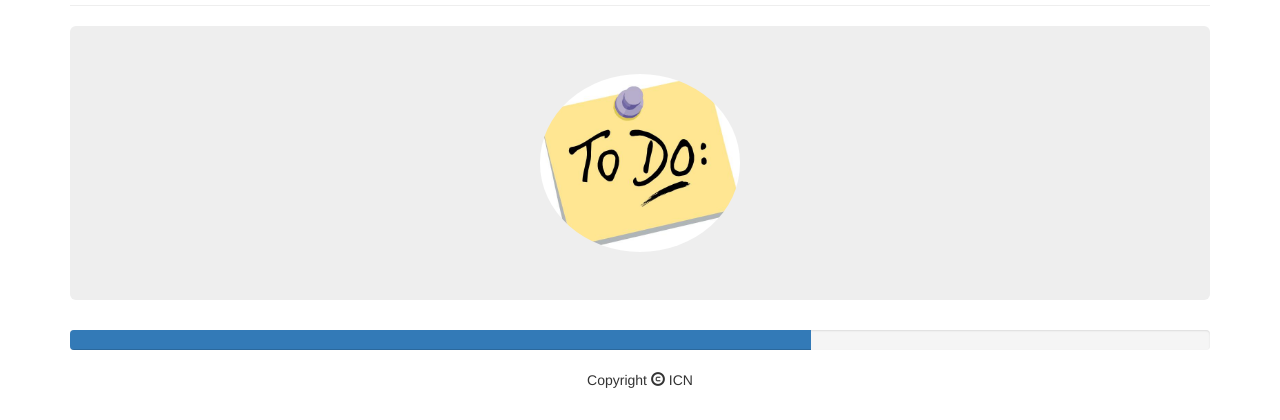
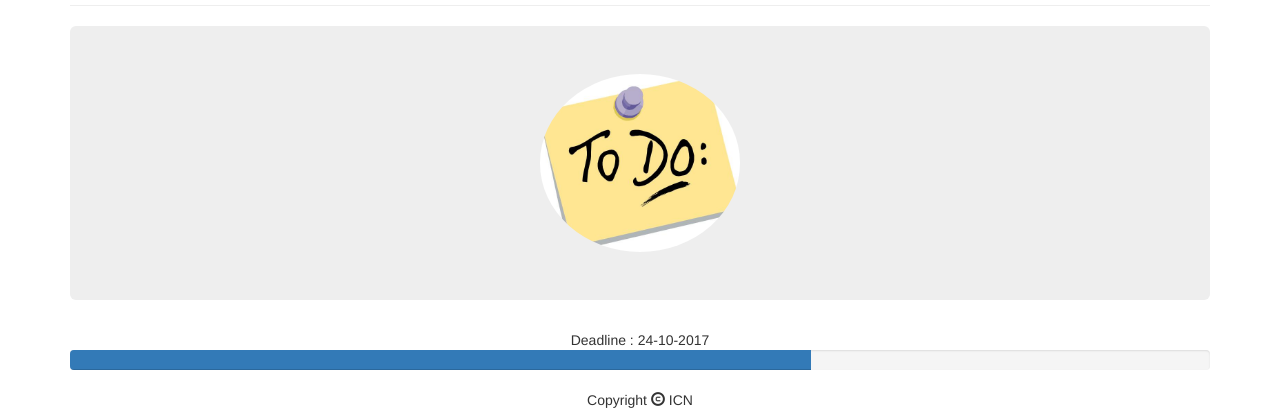
Before and after one commit to PeaceOff/FEUP-LBAW, a PHP site: page /pages/projectPage.php in a window 1280 px wide. Shown: the part 1025-1445 px from the top of the page. Before the commit the page ends 1413 px from the top, so only its background shows below. Run offline with PHP 8.4, Linux system fonts and the light colour scheme; some libraries are stand-ins or nearby versions.

Commit message:
Added project deadline

```diff
--- a/templates/projectBody.php
+++ b/templates/projectBody.php
@@ -206,7 +206,8 @@
                       </div>
 
                       <!-- Progress Bar -->
-                      <div class="container">
+                      <div class="container text-center">
+                        Deadline : 24-10-2017
                         <div class="progress" id="progress-bar-div">
                           <div class="progress-bar" role="progressbar" aria-valuenow="60" aria-valuemin="0" aria-valuemax="100" style="width: 60%;">
                             <span class="sr-only">60% Complete</span>
```
